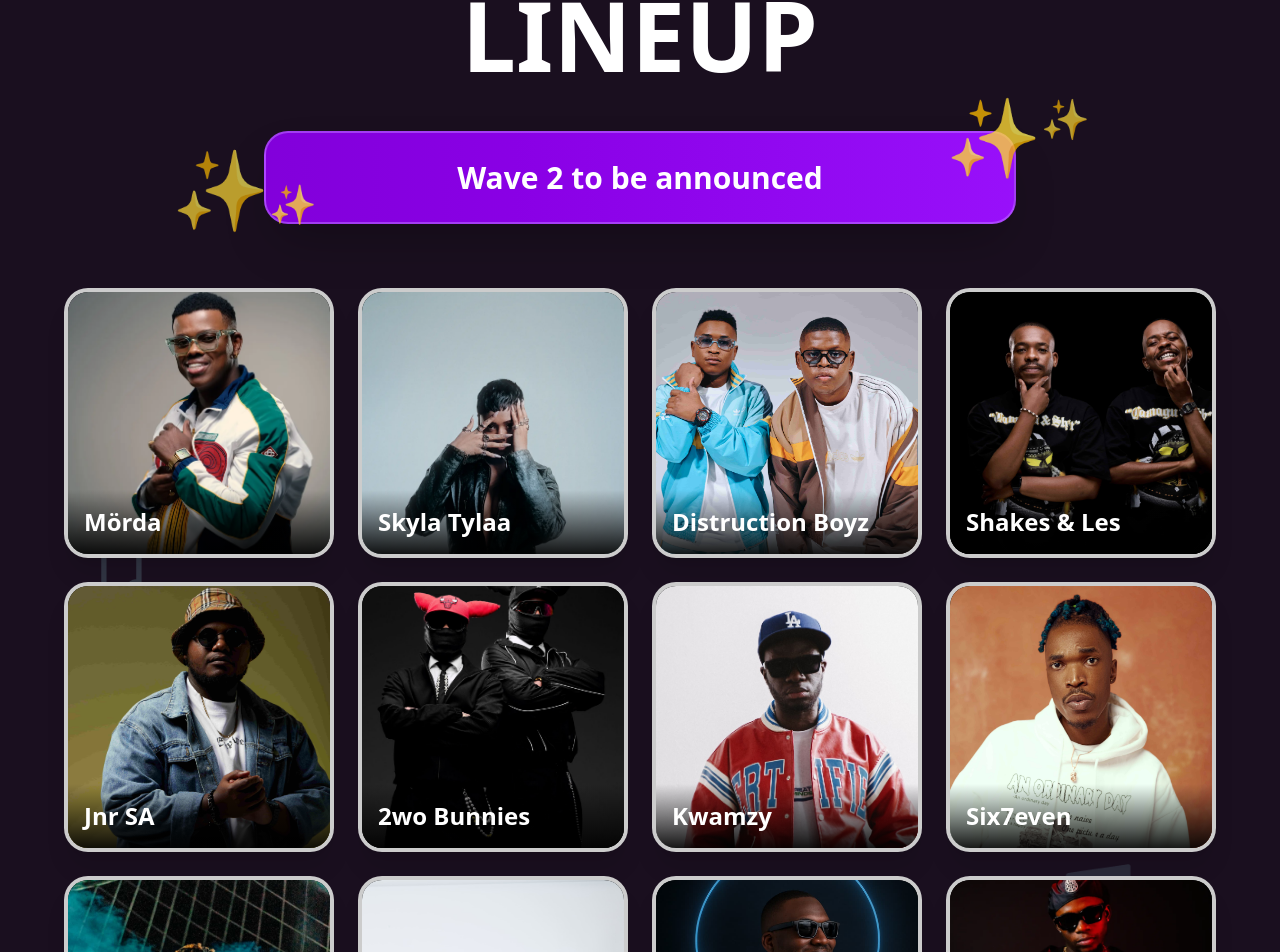
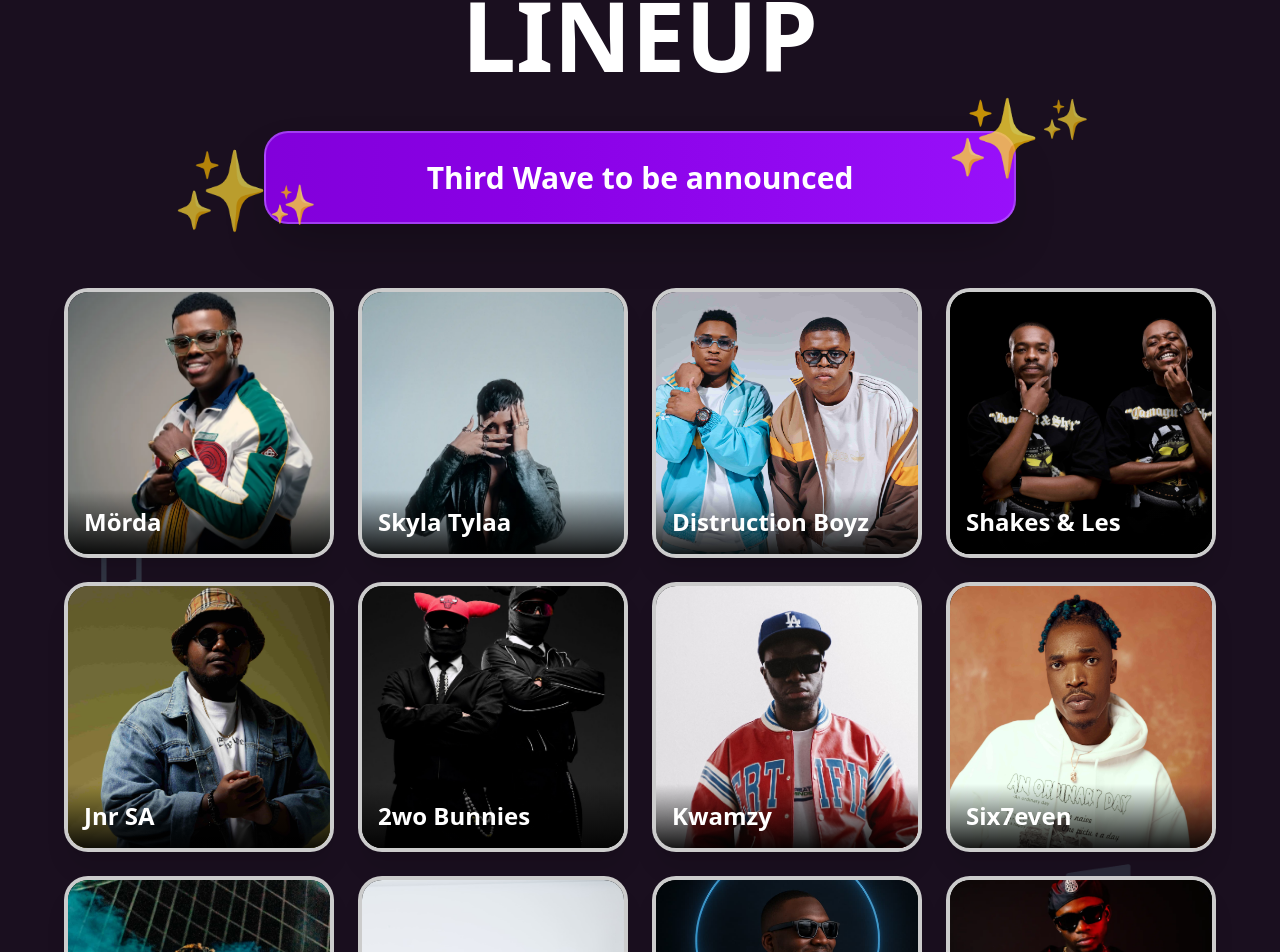
Before and after one commit to BolajiOlajide/danceeko, a Next.js app: page / in a window 1280 px wide. Shown: the part 1613-2565 px from the top of the page. Built offline with nearby package versions, Linux system fonts and the light colour scheme; no server answers.

Commit message:
correct pending wave

```diff
--- a/src/components/sections/lineup.tsx
+++ b/src/components/sections/lineup.tsx
@@ -153,7 +153,7 @@ export function Lineup() {
 
           <div className="rounded-2xl border-2 border-purple-400/50 bg-linear-to-r from-purple-700 to-purple-600 px-4 py-4 text-center shadow-2xl sm:rounded-3xl sm:px-8 sm:py-6">
             <p className="text-base font-bold leading-snug text-white sm:text-xl md:text-2xl lg:text-3xl">
-              Wave 2 to be announced
+              Third Wave to be announced
             </p>
           </div>
         </div>
```
